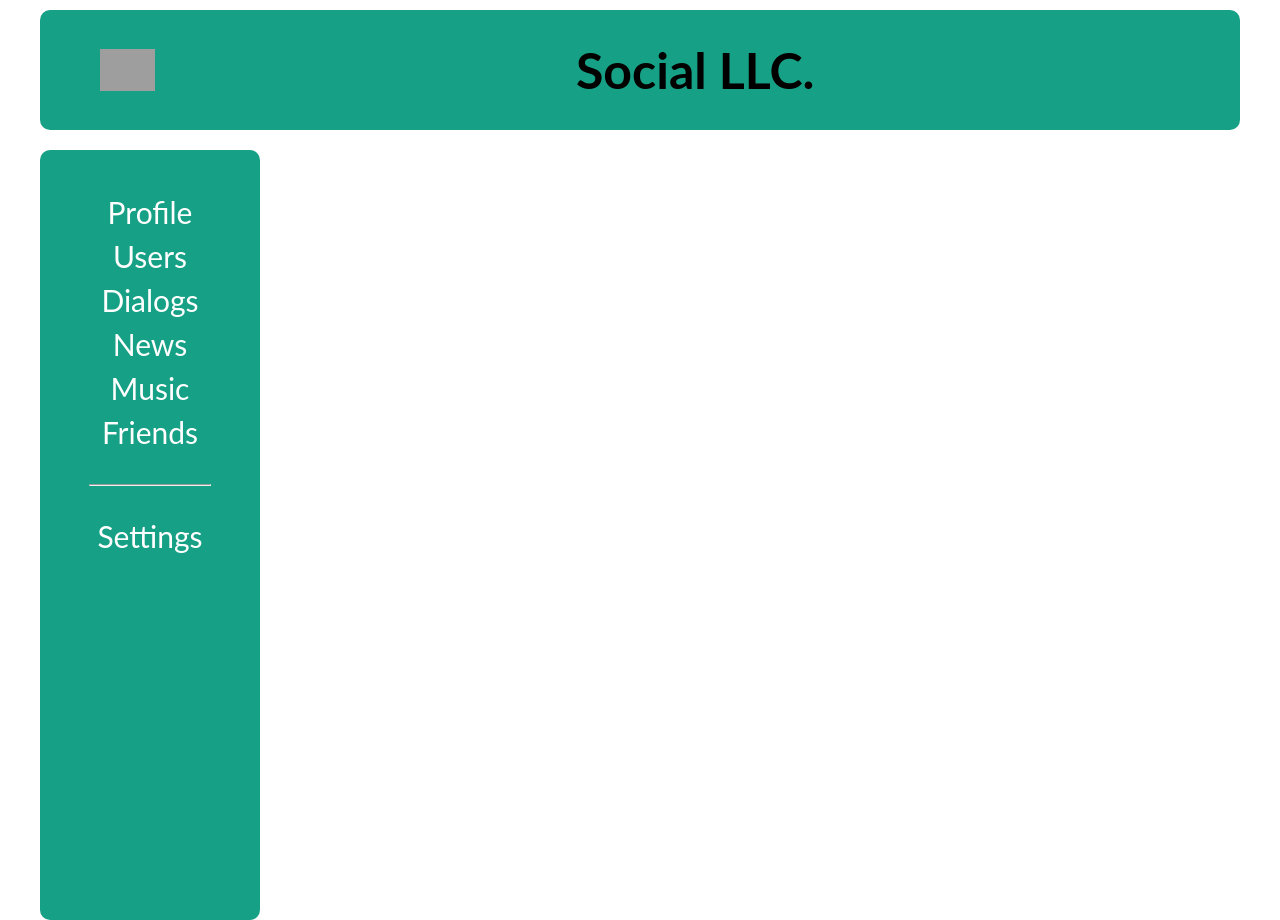
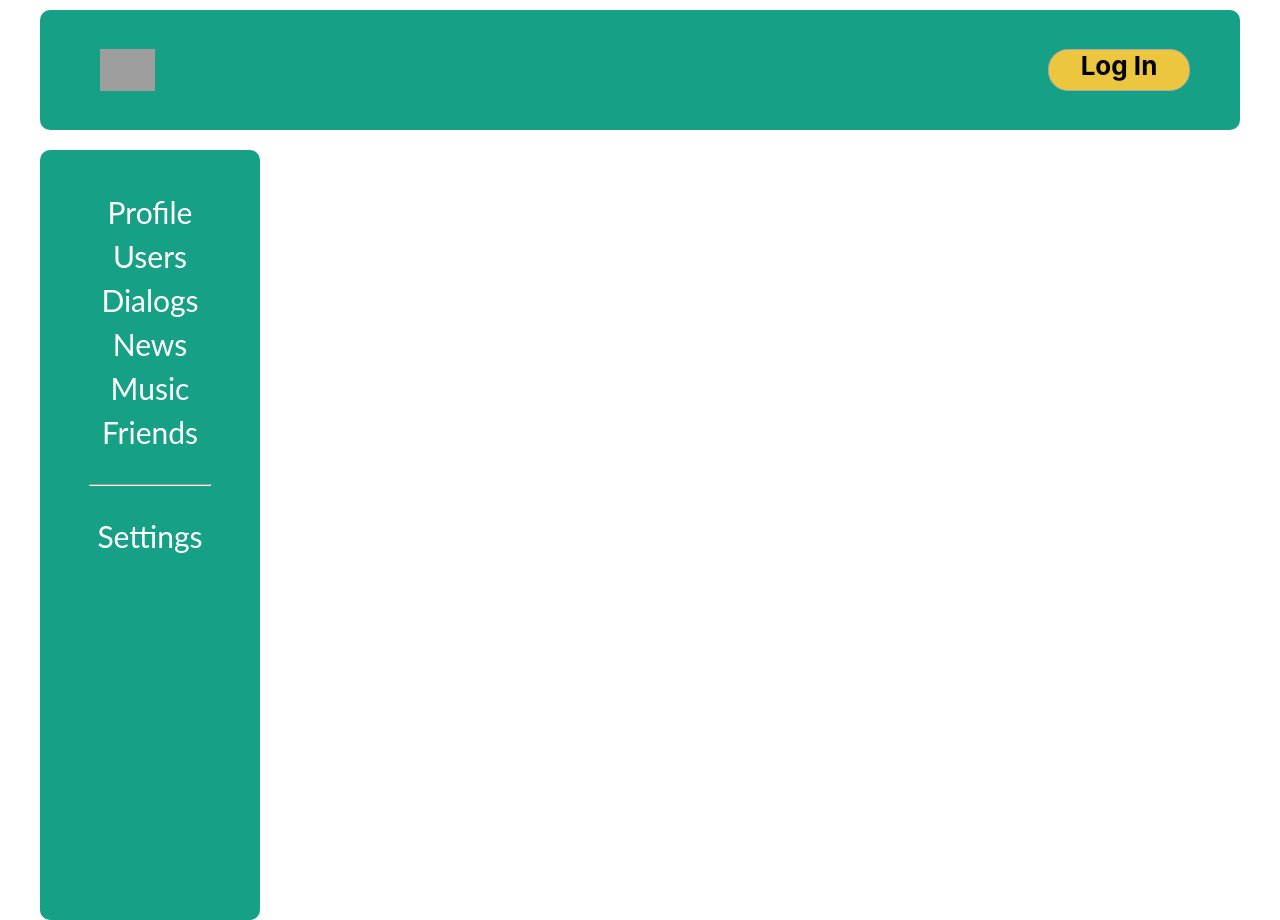
Before and after one commit to Strukov20/Social_NET, a React (Create React App) app: page /login in a window 1280 px wide. Built offline with nearby package versions, Linux system fonts and the light colour scheme; no server answers; grey boxes are pictures that could not be loaded.

Commit message:
add logIn component

```diff
--- a/src/App.js
+++ b/src/App.js
@@ -1,6 +1,5 @@
 import React from 'react';
 import './App.css';
-import Header from './components/Header/Header';
 import Navbar from './components/Navbar/Navbar';
 import {BrowserRouter, Route} from "react-router-dom";
 import {Music} from "./components/Music/music";
@@ -10,13 +9,14 @@ import DialogsContainer from "./components/Dialogs/DialogsContainer";
 import News from "./components/News/news";
 import UsersContainer from "./components/Users/UsersContainer";
 import ProfileContainer from "./components/Profile/ProfileContainer";
+import HeaderContainer from "./components/Header/HeaderContainer";
 
 
 const App = () => {
     return (
             <BrowserRouter>
                 <div className='wrapper'>
-                    <Header />
+                    <HeaderContainer />
                     <div className='content-wrapper'>
                         <Navbar />
                         <Route path='/profile/:userId?' render={ () => <ProfileContainer /> }/>
--- a/src/components/Header/Header.jsx
+++ b/src/components/Header/Header.jsx
@@ -1,11 +1,21 @@
 import React from 'react';
 import './Header.scss';
+import {NavLink} from "react-router-dom";
 
-const Header = () => {
+const Header = (props) => {
     return (
         <header className="app__header">
             <img src="https://upload.wikimedia.org/wikipedia/commons/thumb/f/fa/Apple_logo_black.svg/863px-Apple_logo_black.svg.png" className="app__logo" alt="logo" />
-            <div className="app__title">Social LLC.</div>
+            <div className="app__login__block">
+                {props.isAuth
+                    ?
+                        <div className="app__login__block_wrapper">
+                            <div className="app__login__block_login">{props.login}</div>
+                            <img className="app__login__block_img"   />
+                        </div>
+
+                    : <NavLink className="app__login__block_button" to={'/login'}>Log In</NavLink>}
+            </div>
         </header>
     )
 }
--- a/src/components/Header/Header.scss
+++ b/src/components/Header/Header.scss
@@ -18,13 +18,31 @@ $gold-color: #ecc63e;
     width: 55px;
     margin-left: 60px;
   }
-
-  &__title {
-    position: absolute;
-    left: 45%;
-    font-size: 50px;
-    font-family: Lato;
-    font-weight: bold;
+  &__login__block {
+    display: flex;
+    margin-left: auto;
+    padding: 0 50px;
+    &_button {
+      border: 1px  solid darkgrey;
+      border-radius: 20px;
+      background-color: #ecc63e;
+      width: 140px;
+      height: 40px;
+      text-align: center;
+      text-decoration: none;
+      color: black;
+      font-weight: bold;
+      font-size: 26px;
+    }
+    &_wrapper {
+      display: flex;
+    }
+    &_login {
+      text-transform: uppercase;
+      font-size: 24px;
+      font-weight: bold;
+      margin: auto 0;
+    }
   }
 
 }
--- /dev/null
+++ b/src/components/Header/HeaderContainer.jsx
@@ -0,0 +1,34 @@
+import React, {Component} from 'react';
+import Header from "./Header";
+import * as axios from "axios";
+import {connect} from "react-redux";
+import {toggleIsFetching} from "../../redux/auth-reducer";
+import {setAuthUserData} from "../../redux/auth-reducer";
+
+class HeaderContainer extends Component {
+    componentDidMount() {
+        this.props.toggleIsFetching(true);
+        axios.get(`https://social-network.samuraijs.com/api/1.0/auth/me`, {
+            withCredentials: true
+        })
+            .then(response => {
+                this.props.toggleIsFetching(false);
+                if (response.data.resultCode === 0) {
+                    let {id,email, login} = response.data.data;
+                    this.props.setAuthUserData(id, email, login);
+                }
+            });
+    }
+    render() {
+        return <Header {...this.props}/>
+    }
+}
+
+const mapStateToProps = (state) => {
+    return {
+        isFetching: state.auth.isFetching,
+        isAuth: state.auth.isAuth,
+        login: state.auth.login
+    }
+}
+export default connect(mapStateToProps, {setAuthUserData, toggleIsFetching})(HeaderContainer);
--- a/src/components/Users/UsersContainer.js
+++ b/src/components/Users/UsersContainer.js
@@ -20,7 +20,6 @@ class UsersContainer extends Component {
             .then(response => {
                 this.props.toggleIsFetching(false);
                 this.props.setUsers(response.data.items)
-                //this.props.setTotalUsersCount(response.data.totalCount)
             });
     }
 
--- /dev/null
+++ b/src/redux/auth-reducer.js
@@ -0,0 +1,35 @@
+const SET_USER_DATA = 'SET_USER_DATA';
+const TOGGLE_IS_FETCHING = 'TOGGLE_IS_FETCHING';
+
+let initialState = {
+        userId: null,
+        email: null,
+        login: null,
+        isAuth: false,
+        isFetching: false
+};
+
+const authReducer = (state = initialState, action) => {
+
+    switch (action.type) {
+        case SET_USER_DATA:
+            return {
+                ...state,
+                ...action.data,
+                isAuth: true
+            }
+        case TOGGLE_IS_FETCHING: {
+            return {
+                ...state,
+                isFetching: action.isFetching
+            }
+        }
+        default:
+            return state;
+    }
+}
+
+export const setAuthUserData = (userId, email, login) => ({type: SET_USER_DATA, data: {userId, email, login} });
+export const toggleIsFetching = (isFetching) => ({type: TOGGLE_IS_FETCHING, isFetching});
+
+export default authReducer;
--- a/src/redux/redux-store.js
+++ b/src/redux/redux-store.js
@@ -4,13 +4,15 @@ import dialogsReducer from "./dialogs-reducer";
 import sidebarReducer from "./sidebar-reducer";
 import newsReducer from "./news-reducer";
 import usersReducer from "./users-reducer";
+import authReducer from "./auth-reducer";
 
 let reducers = combineReducers({
     profilePage: profileReducer,
     dialogsPage: dialogsReducer,
     sidebarPage: sidebarReducer,
     newsPage: newsReducer,
-    usersPage: usersReducer
+    usersPage: usersReducer,
+    auth: authReducer
 });
 
 let store = createStore(reducers);
```
